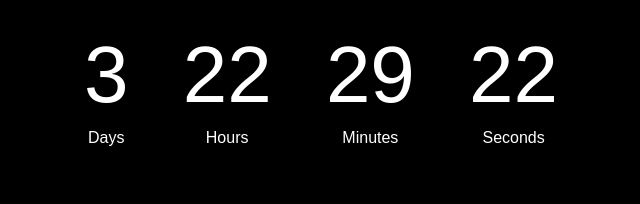
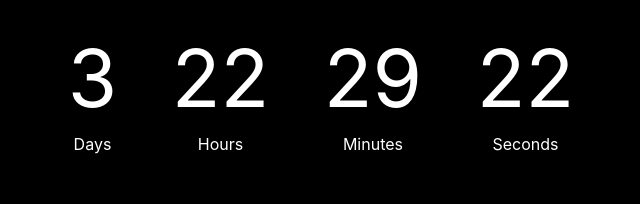
Before and after one commit to jon424/jon424.github.io, a plain HTML site: page index.html in a window 1280 px wide. Shown: the part 157-361 px from the top of the page, without its empty margins (319-959 px from the left). Drawn offline with Linux system fonts and the light colour scheme.

Commit message:
updating font to system font

```diff
--- a/index.html
+++ b/index.html
@@ -35,7 +35,7 @@
       text-align: center;
       padding: 2rem;
       font-size: 5rem;
-      font-family: fantasy;
+      font-family: -apple-system, BlinkMacSystemFont, "Segoe UI", Roboto, Helvetica, Arial, sans-serif;
     }
 
     .time-segment {
```
